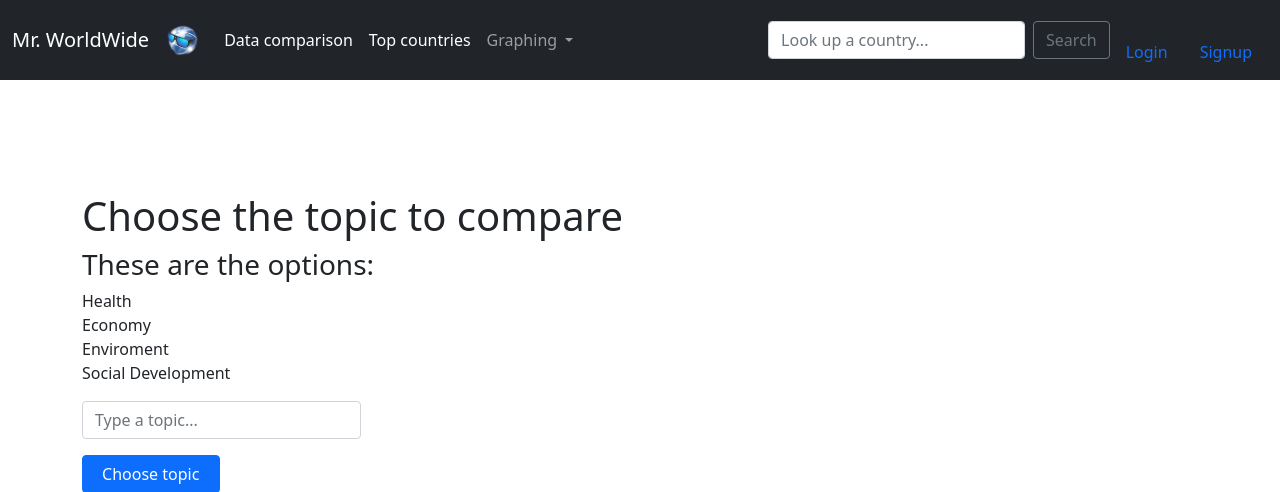
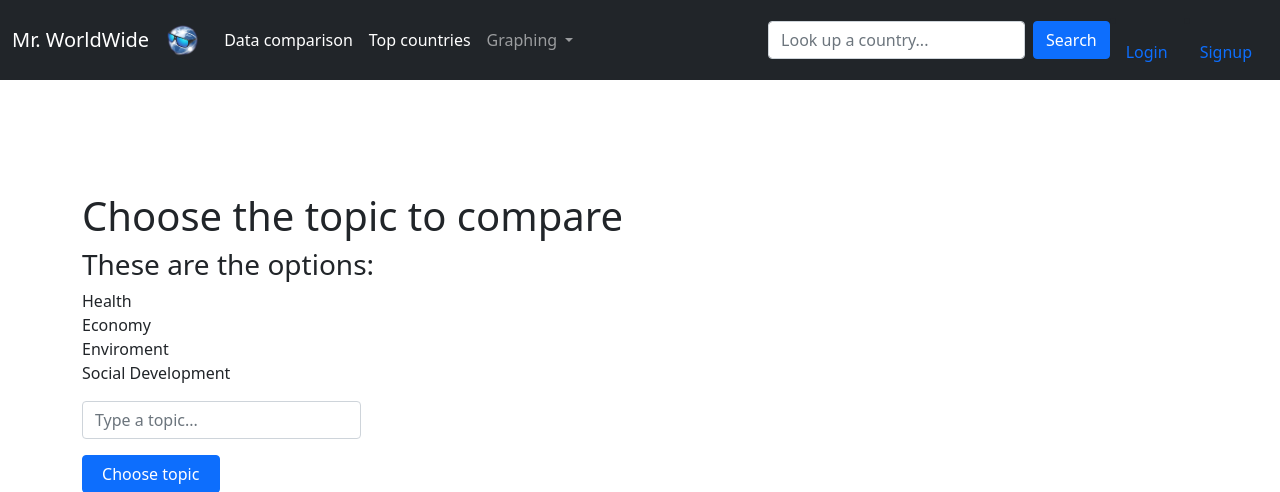
Before and after one commit to 8ctorres/PI-Practica, a Django app: page /compare_data/ in a window 1280 px wide. Shown: the top 492 px of the page. Run offline with Django 3.2, Linux system fonts and the light colour scheme; parts of the project's set-up code (start-up, migrations or seed data) failed here and were passed over.

Commit message:
El boton de search de la navbar ahora es un boton principal

```diff
--- a/mrworldwide/templates/base.html
+++ b/mrworldwide/templates/base.html
@@ -59,7 +59,7 @@
                     <option> {{ r }} </option>
                   {% endfor %}
                 </datalist>
-                <button class="btn btn-outline-secondary" type="submit" id="search_button">Search</button>
+                <button class="btn btn-primary" type="submit" id="search_button" style="z-index: 1;" >Search</button>
               </form>
             {% if user.is_authenticated %}
             <li class="nav-item">
```
